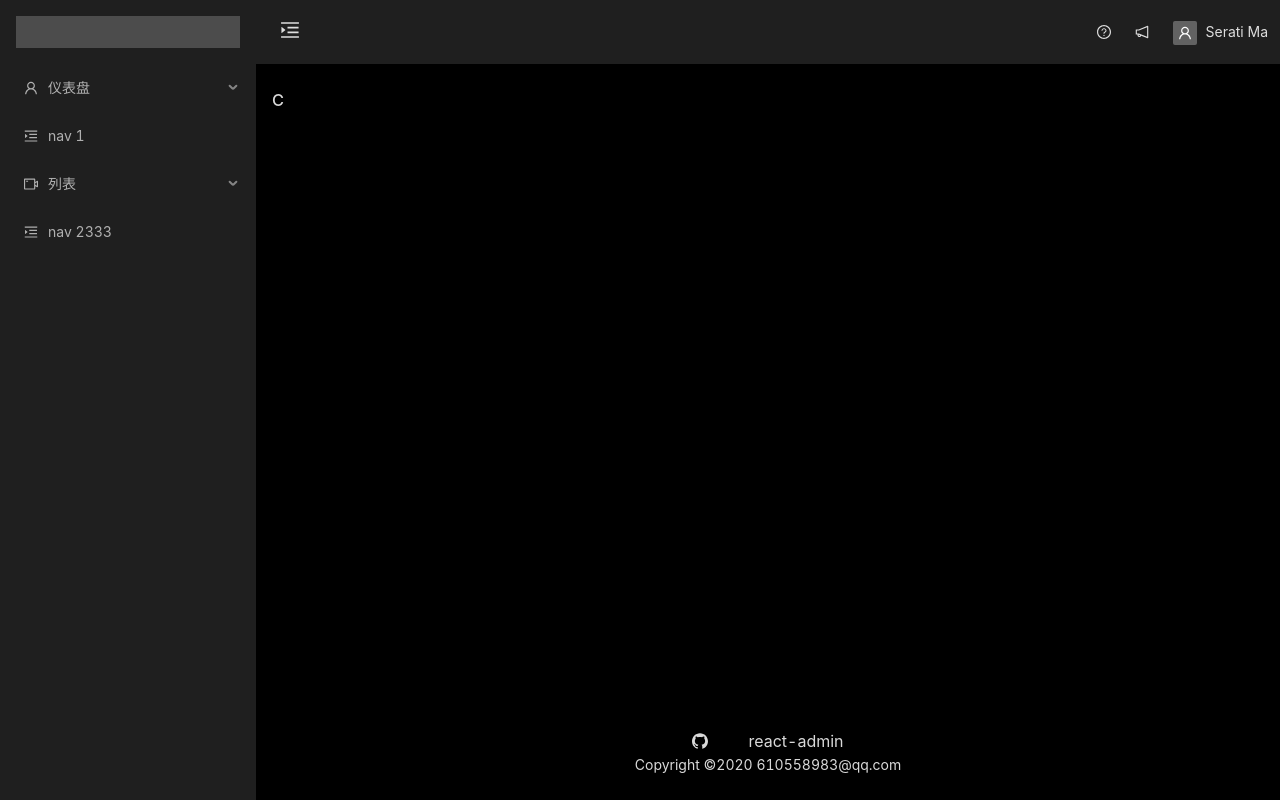
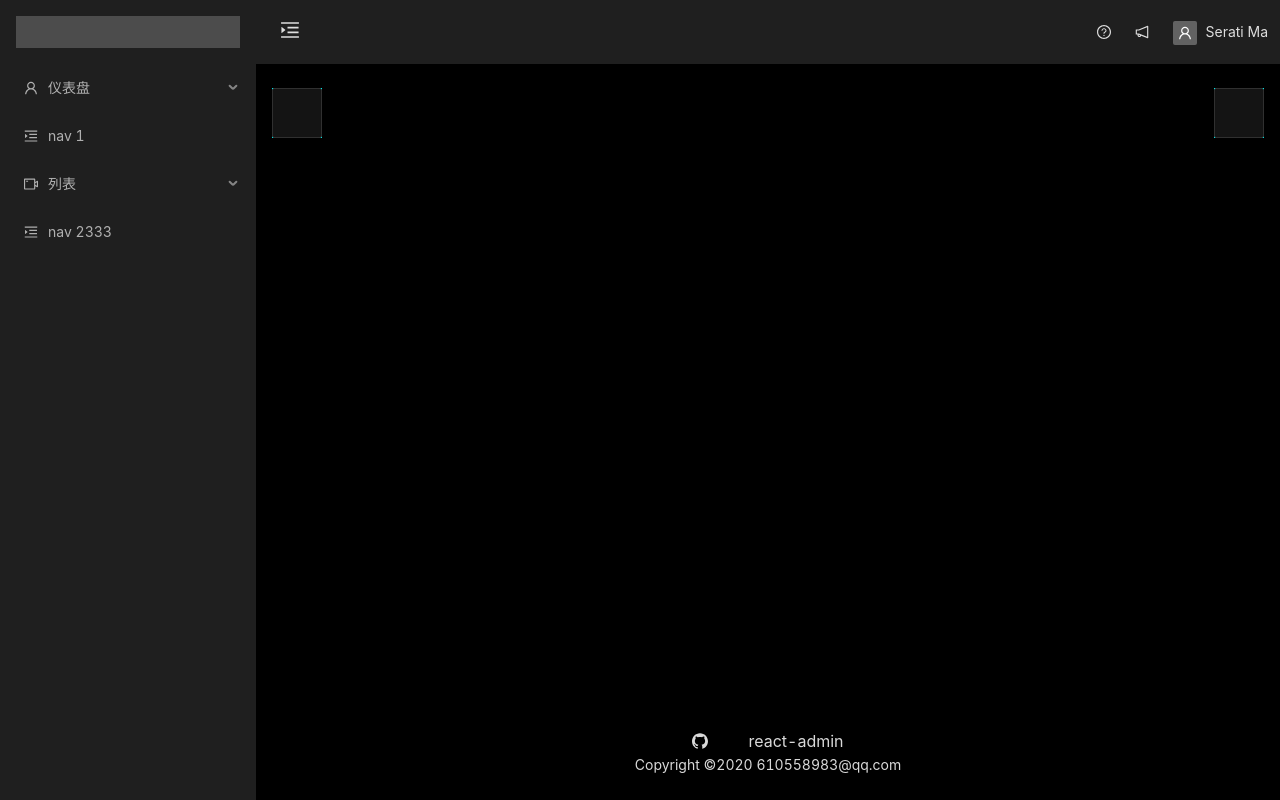
Before and after one commit to Dmedu/react-admin, a React app: page /basicLayout in a window 1280 px wide. Built offline with nearby package versions, Linux system fonts and the light colour scheme; sample sign-in values are in the browser's storage.

Commit message:
add ： 使用less module

```diff
--- a/config/webpack.config.js
+++ b/config/webpack.config.js
@@ -445,7 +445,7 @@ module.exports = function(webpackEnv) {
               // containing package claims to have no side effects.
               // Remove this when webpack adds a warning or an error for this.
               // See https://github.com/webpack/webpack/issues/6571
-              sideEffects: true,
+              sideEffects: true
             },
             // Adds support for CSS Modules (https://github.com/css-modules/css-modules)
             // using the extension .module.css
@@ -455,8 +455,8 @@ module.exports = function(webpackEnv) {
                 importLoaders: 1,
                 sourceMap: isEnvProduction && shouldUseSourceMap,
                 modules: {
-                  getLocalIdent: getCSSModuleLocalIdent,
-                },
+                  getLocalIdent: getCSSModuleLocalIdent
+                }
               }),
             },
             // 添加less
@@ -466,7 +466,7 @@ module.exports = function(webpackEnv) {
               use: getStyleLoaders(
                 {
                   importLoaders: 1,
-                  sourceMap: isEnvProduction && shouldUseSourceMap,
+                  sourceMap: isEnvProduction && shouldUseSourceMap
                 },
                 {
                   javascriptEnabled:true
@@ -480,7 +480,7 @@ module.exports = function(webpackEnv) {
                 {
                   importLoaders: 1,
                   sourceMap: isEnvProduction && shouldUseSourceMap,
-                  modules: {
+                  modules:{
                     getLocalIdent: getCSSModuleLocalIdent
                   }
                 },
--- a/package.json
+++ b/package.json
@@ -19,6 +19,7 @@
     "babel-preset-react-app": "^9.1.2",
     "camelcase": "^5.3.1",
     "case-sensitive-paths-webpack-plugin": "2.3.0",
+    "classnames": "^2.2.6",
     "css-loader": "3.4.2",
     "dotenv": "8.2.0",
     "dotenv-expand": "5.1.0",
--- /dev/null
+++ b/src/pages/BasicLayout/Workbench/Workbench.module.less
@@ -0,0 +1,10 @@
+@color:cyan;
+.cardBox {
+  display: flex;
+  flex-direction: row;
+  justify-content: space-between;
+  align-items: center;
+  .item{
+    background-color: @color;
+  }
+}
--- /dev/null
+++ b/src/pages/BasicLayout/Workbench/index.js
@@ -0,0 +1,43 @@
+/*
+ * @Descripttion: 工作台
+ * @version: v1.0.0
+ * @Author: Ethan Zhang
+ * @Email: 610558983@qq.com
+ * @WeChat: 610558983
+ * @GitHub: https://github.com/Dmedu
+ * @Date: 2020-07-08 16:19:28
+ * @LastEditors: Ethan Zhang
+ * @LastEditTime: 2020-07-10 14:37:19
+ */
+
+import React from 'react'
+import { Card } from 'antd'
+import styles from './Workbench.module.less'
+
+class Workbench extends React.Component {
+
+  renderCardBox = () => {
+    return (
+      <div className={styles.cardBox}>
+        <div className={styles.item}>
+          <Card />
+        </div>
+        <div className={styles.item}>
+          <Card />
+        </div>
+      </div>
+    )
+  }
+
+  render() {
+    console.log('styles->', styles)
+    return (
+      <div>
+        {this.renderCardBox()}
+      </div>
+    )
+  }
+}
+
+
+export default Workbench
--- a/src/routes/router.config.js
+++ b/src/routes/router.config.js
@@ -1,5 +1,5 @@
 /*
- * @Descripttion: 路由配置
+ * @Descripttion: 基本布局理由配置
  * @version: v1.0.0
  * @Author: Ethan Zhang
  * @Email: 610558983@qq.com
@@ -7,14 +7,12 @@
  * @GitHub: https://github.com/Dmedu
  * @Date: 2020-06-07 16:27:39
  * @LastEditors: Ethan Zhang
- * @LastEditTime: 2020-06-26 18:04:18
+ * @LastEditTime: 2020-07-08 16:22:14
  */
 import React from 'react'
-// 用户布局
-import UserLayout from '../pages/UserLayout/Login'
 
-//基本布局
-import BasicLayout from '../pages/BasicLayout'
+//工作台
+import Workbench from '../pages/BasicLayout/Workbench'
 //仪表盘
 import Dashboard from '../pages/BasicLayout/Dashboard'
 //列表
@@ -50,6 +48,12 @@ export default {
       icon: UserOutlined,
       sub: [
         {
+          title: '工作台',
+          exact: true,
+          path: '/',
+          component: Workbench
+        },
+        {
           title: '分析',
           path: '/dashboard/analysis',
           icon: UploadOutlined,
@@ -59,12 +63,6 @@ export default {
           title: '监控',
           path: '/dashboard/monitor',
           component: B
-        },
-        {
-          title: '工作台',
-          exact: true,
-          path: '/',
-          component: C
         }
       ]
     },
```
Also changed, not shown: 1 other file (tests, documents, lock files or other folders).
